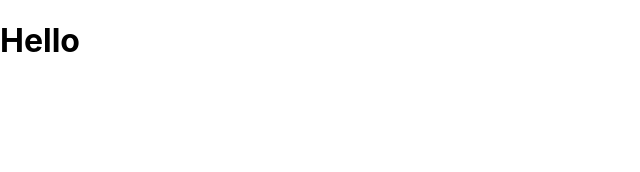
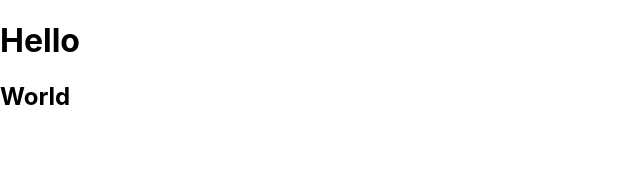
Before and after one commit to Zeuslary/tiktok-ui, a React (Create React App) app: page / in a window 1280 px wide. Shown: the top 172 px of the page, without its empty margins (0-640 px from the left). Built offline with nearby package versions, Linux system fonts and the light colour scheme.

Commit message:
92. Configure prettier

```diff
--- a/src/App.js
+++ b/src/App.js
@@ -1,8 +1,11 @@
+function App() {
+    return (
+        <>
+            <h1>Hello</h1>
 
-function App() {
-  return (
-    <h1>Hello</h1>
-  );
+            <h2>World</h2>
+        </>
+    );
 }
 
 export default App;
```
Also changed, not shown: 1 other file (tests, documents, lock files or other folders).
